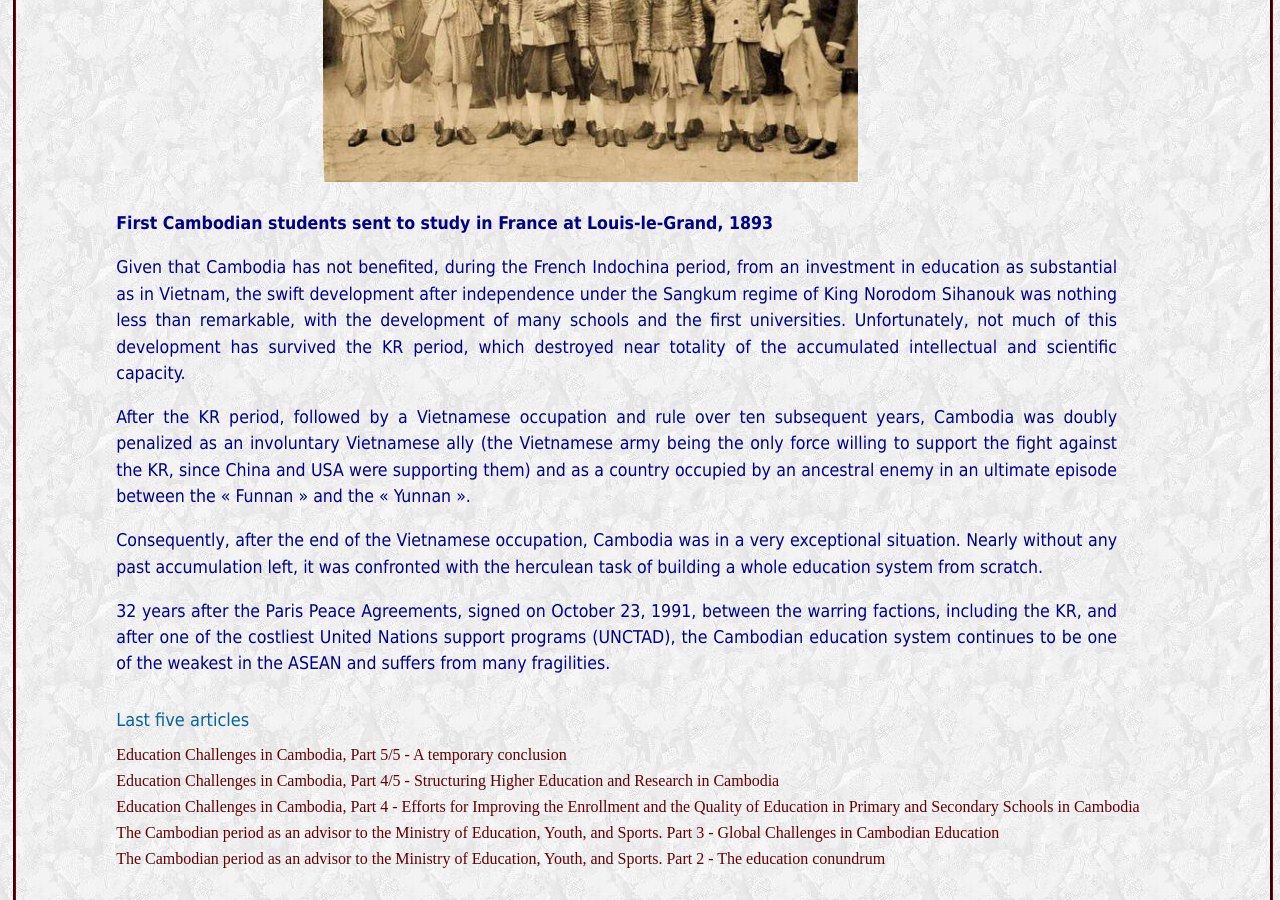
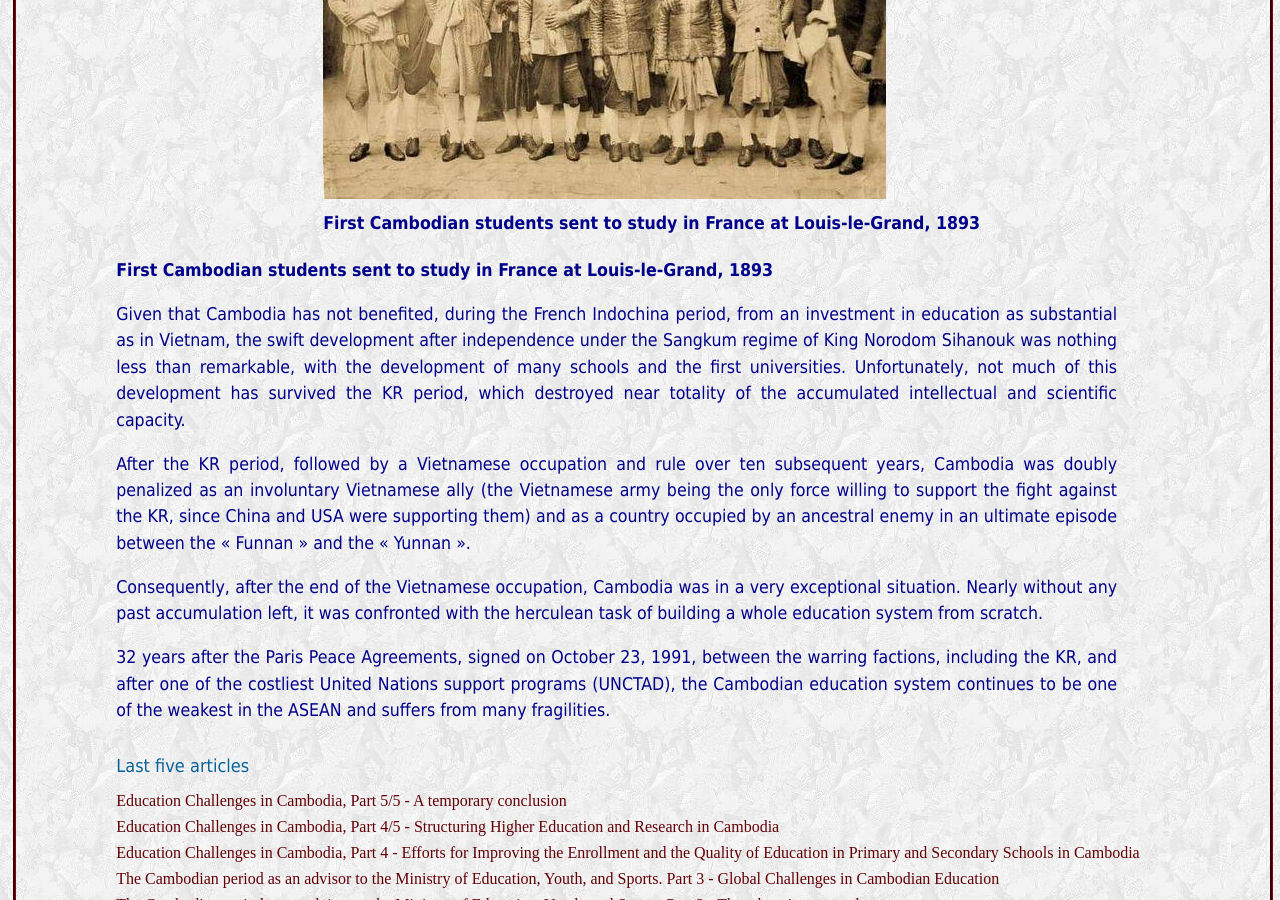
Before and after one commit to myildi/myildi.github.io, a Jekyll site: the page built from _posts/2024-09-7-Cambodia-period-I.md, in a window 1280 px wide and 900 px high, scrolled down 1531 px. Built offline with Jekyll 4.4.1, drawn with Linux system fonts in a browser that asks for light colours.

Commit message:
Update 2024-09-7-Cambodia-period-I.md

```diff
--- a/_posts/2024-09-7-Cambodia-period-I.md
+++ b/_posts/2024-09-7-Cambodia-period-I.md
@@ -21,6 +21,7 @@ The education system still lacks structure at many levels, suffers from insuffic
 In four years (mainly between 1975 and 1975, even if the war continued until the end of the 80s), the Khmer Rouge systematically destroyed all signs of the development accomplished since the independence of the country. Teachers and education institutions (and « intellectuals », which could mean just having to wear eyeglasses) have been major targets of this destruction inflicted on one-fourth or one-fifth of the Cambodian population (causing the deaths of 1.5 to 2 million people), depending on the estimates.
 
 |![](/images/filler.png) |![First Cambodian students in France](/images/First-khmer-students-in-France.jpg)|
+| |**First Cambodian students sent to study in France at Louis-le-Grand, 1893**|
 
 
 **First Cambodian students sent to study in France at Louis-le-Grand, 1893**
```
